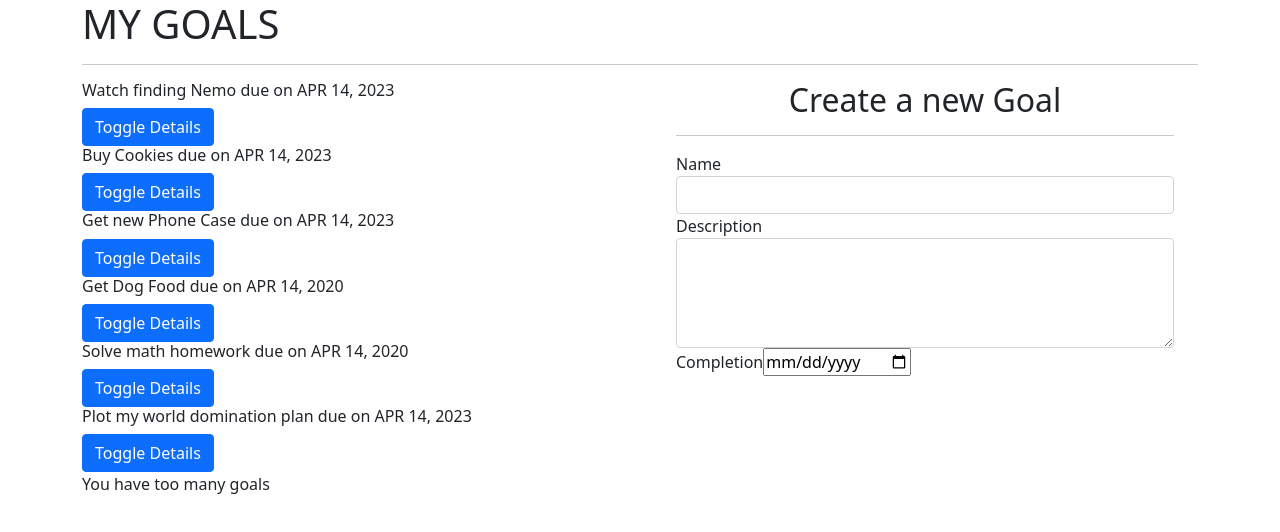
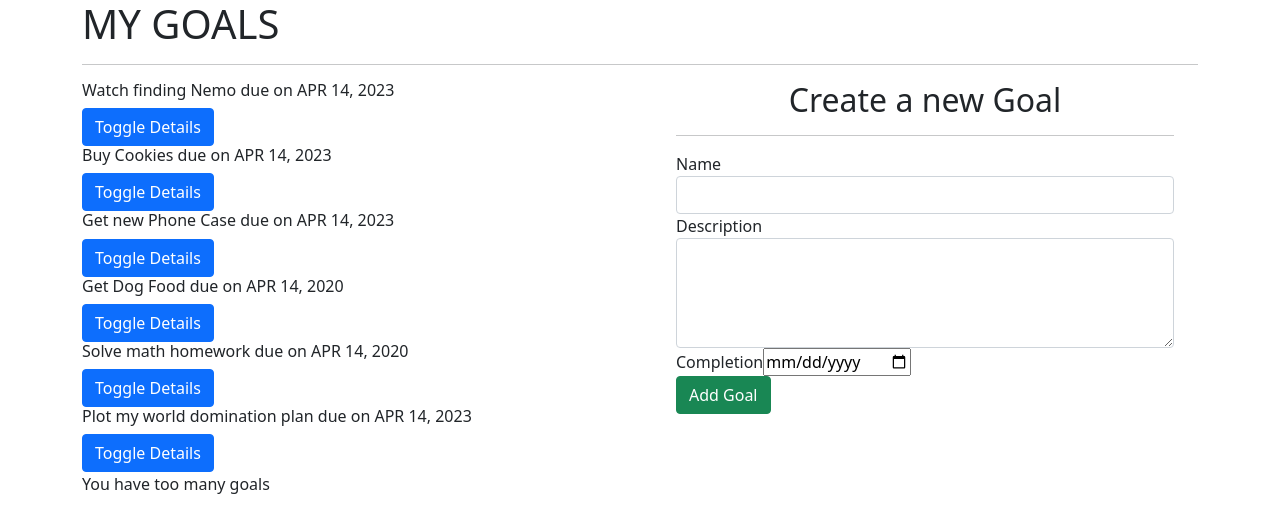
Before and after one commit to linetlucy-genchabe/my-goals, an Angular app: page / in a window 1280 px wide. Shown: the top 532 px of the page. Built offline with nearby package versions, Linux system fonts and the light colour scheme.

Commit message:
add button and styles

```diff
--- a/src/app/goal-form/goal-form.component.html
+++ b/src/app/goal-form/goal-form.component.html
@@ -19,5 +19,6 @@
             <input type='date' id="complete" required>
 
         </div>
+        <button type="submit" class="btn btn-success">Add Goal</button>
     </form>
 </div>
--- a/src/app/goal-form/goal-form.component.ts
+++ b/src/app/goal-form/goal-form.component.ts
@@ -1,4 +1,5 @@
 import { Component, OnInit } from '@angular/core';
+import { Goal } from '../goal';
 
 @Component({
   selector: 'app-goal-form',
@@ -6,7 +7,7 @@ import { Component, OnInit } from '@angular/core';
   styleUrls: ['./goal-form.component.css']
 })
 export class GoalFormComponent implements OnInit {
-
+  newGoal=new Goal (0,"","",new Date)
   constructor() { }
 
   ngOnInit(): void {
```
